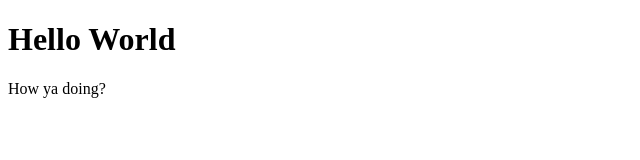
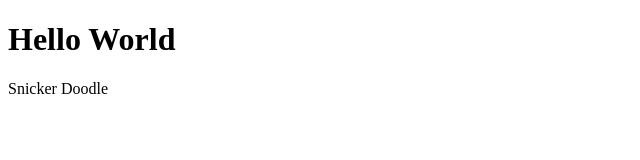
Before and after one commit to andrieswart/gittyfirst, a plain HTML site: page index.html in a window 1280 px wide. Shown: the full height of the page, 0-640 px from the left. Drawn offline with Linux system fonts and the light colour scheme.

Commit message:
second commit

```diff
--- a/index.html
+++ b/index.html
@@ -8,6 +8,6 @@
 </head>
 <body>
     <h1>Hello World</h1>
-    <p>How ya doing?</p>
+    <p>Snicker Doodle</p>
 </body>
 </html>
```
